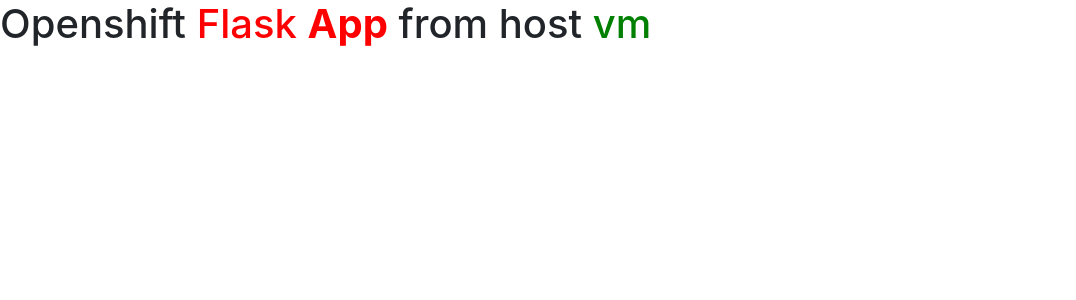
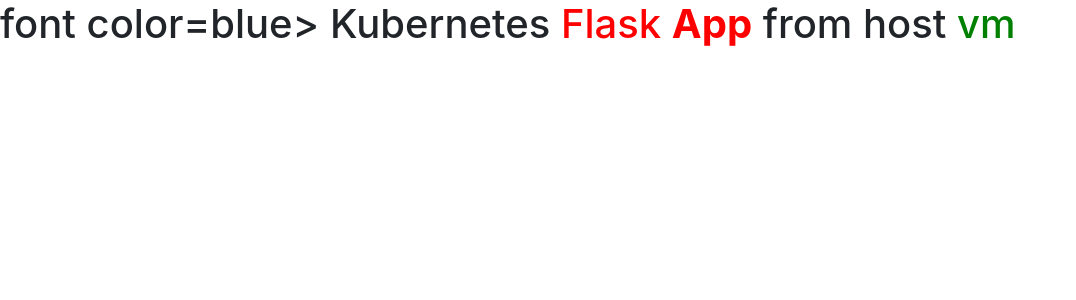
Before and after one commit to jamesarems/test, a Flask app: page / in a window 1280 px wide. Shown: the top 300 px of the page, without its empty margins (0-1076 px from the left). Run offline with Flask 2, Linux system fonts and the light colour scheme; some libraries are stand-ins or nearby versions.

Commit message:
Update index.html

```diff
--- a/templates/index.html
+++ b/templates/index.html
@@ -11,7 +11,7 @@
     <title>Openshift Flask App Test</title>
   </head>
   <body>
-	  <h1>Openshift <font color=red>Flask <b>App</b></font> from host <font color=green>{{host}}</font></h1>
+	  <h1>font color=blue> Kubernetes </font> <font color=red>Flask <b>App</b></font> from host <font color=green>{{host}}</font></h1>
 
     <!-- Optional JavaScript -->
     <!-- jQuery first, then Popper.js, then Bootstrap JS -->
```
